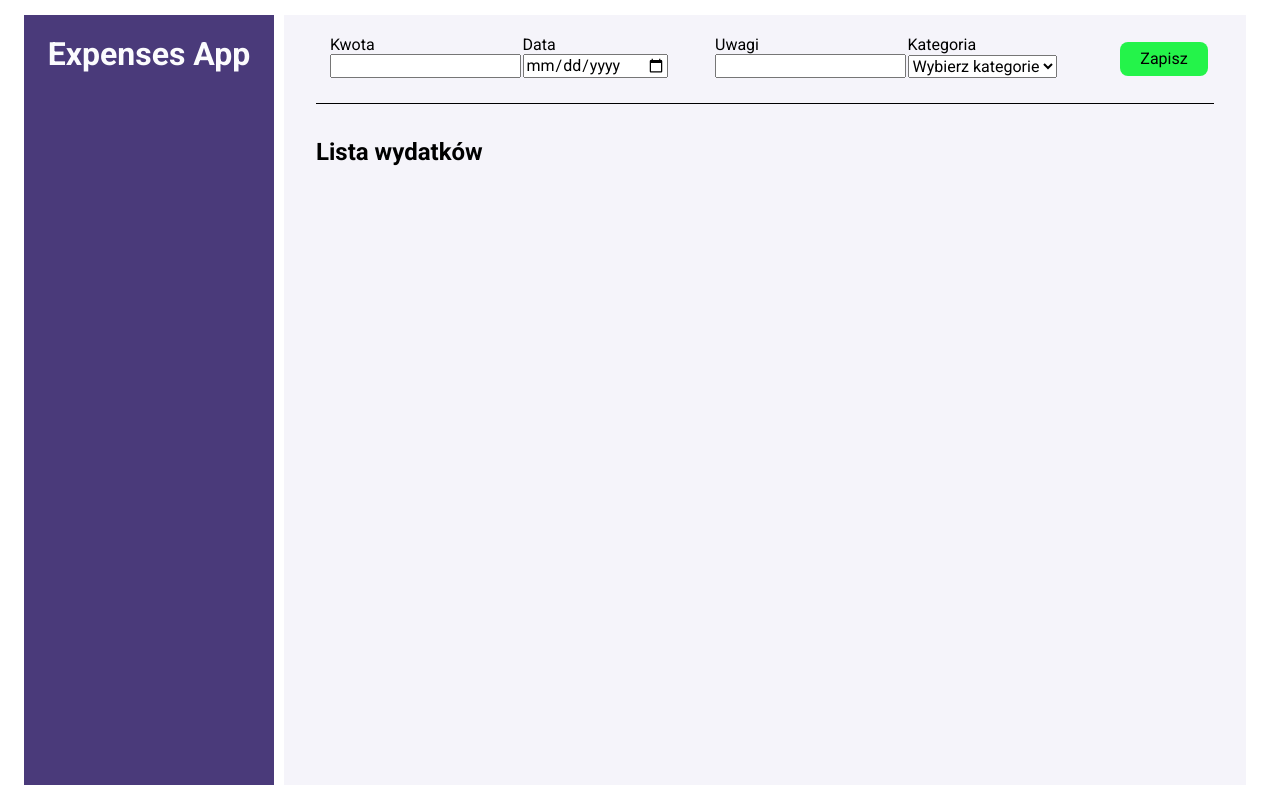
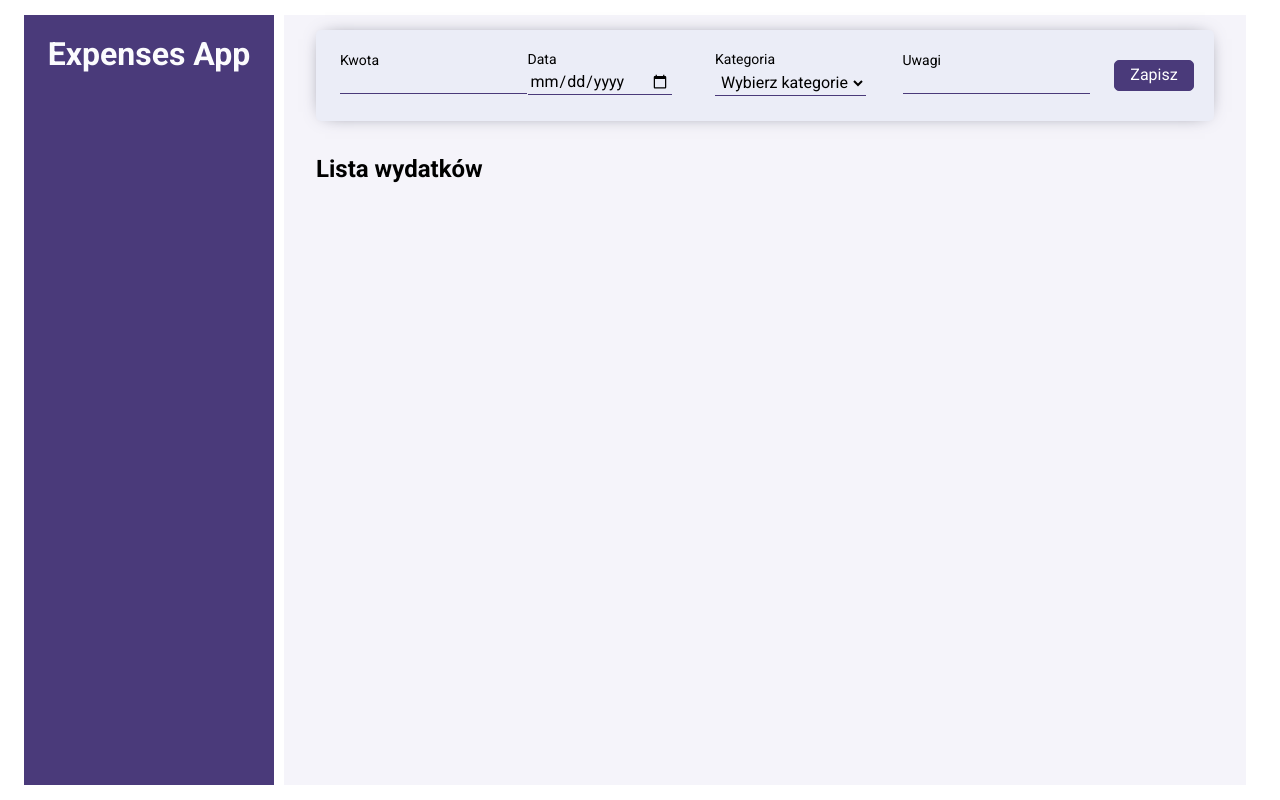
Before and after one commit to JakubM-I/expense-app, a React (Create React App) app: page / in a window 1280 px wide. Built offline with nearby package versions, Linux system fonts and the light colour scheme.

Commit message:
Added main form styling

```diff
--- a/src/EditForm/styled.js
+++ b/src/EditForm/styled.js
@@ -6,9 +6,12 @@ export const StyledEditModal = styled.div`
     left: 50%;
     transform: translateX(-50%);
     transition: left 0.8s ease-in;
-    background: #ebedf7;
+    background: ${({theme}) => theme.colors.formBackround};
     padding: 20px;
     border-radius: 8px;
+    -webkit-box-shadow: 0px 0px 18px -9px rgba(66, 68, 90, 1);
+-moz-box-shadow: 0px 0px 18px -9px rgba(66, 68, 90, 1);
+box-shadow: 0px 0px 18px -9px rgba(66, 68, 90, 1);
 
     /* ${({ isEdit }) => isEdit && css`
         left: 50%;
@@ -34,14 +37,14 @@ export const StyledValueWrapper = styled.div`
     justify-content: center;
     gap: 5px;
     align-items: center;
-    border-bottom: 2px solid #4A3A7A;
+    border-bottom: 2px solid ${({theme}) => theme.colors.mainDarkColor};
     width: fit-content;
     margin-block-end: 15px;
 `
 export const StyledValueInput = styled.input`
     text-align: center;
     border: none;
-    background: #ebedf7;
+    background: ${({theme}) => theme.colors.formBackround};
     font-size: 23px;
     /* margin-block-end: 10px; */
     width: 130px;
@@ -73,16 +76,16 @@ export const StyledWrapper = styled.div`
 
     input{
         padding: 2px;
-        background: #ebedf7;
+        background: ${({theme}) => theme.colors.formBackround};
         border: none;
-        border-bottom: 1px solid #4A3A7A;
+        border-bottom: 1px solid ${({theme}) => theme.colors.mainDarkColor};
     }
 
     select{
         padding: 2px;
-        background: #ebedf7;
+        background: ${({theme}) => theme.colors.formBackround};
         border: none;
-        border-bottom: 1px solid #4A3A7A;
+        border-bottom: 1px solid ${({theme}) => theme.colors.mainDarkColor};
     }
 `
 
@@ -93,7 +96,7 @@ export const StyledNotesWrapper = styled(StyledWrapper)`
         width: 100%;
         padding: 3px;
         border: none;
-        border-bottom: 1px solid #4A3A7A;
+        border-bottom: 1px solid ${({theme}) => theme.colors.mainDarkColor};
     }
 `
 
@@ -105,12 +108,12 @@ export const StyledButtonWrapper = styled.div`
 `
 
 export const StyledButton = styled.button`
-    background: #4A3A7A;
-    border: 1px solid #4A3A7A;
+    background: ${({theme}) => theme.colors.mainDarkColor};
+    border: 1px solid ${({theme}) => theme.colors.mainDarkColor};
     border-radius: 5px;
     padding: 5px 15px;
     color: #fff;
-    transition: all 0.3s ease-in;
+    transition: all 0.4s ease-in;
     cursor: pointer;
 
     &:hover{
@@ -121,5 +124,5 @@ export const StyledButton = styled.button`
 
 export const StyledCancelButton = styled(StyledButton)`
     background: #fff;
-    color: #4A3A7A;
+    color: ${({theme}) => theme.colors.mainDarkColor};
 `
--- a/src/Form/index.js
+++ b/src/Form/index.js
@@ -59,16 +59,6 @@ const Form = ({ addNewExpense }) => {
                     />
                 </StyledFormItem>
                 <StyledFormItem>
-                    <label htmlFor="name" >Uwagi</label>
-                    <input
-                        type="text"
-                        id="name"
-                        ref={inputRef}
-                        value={name}
-                        onChange={({ target }) => setName(target.value)}
-                    />
-                </StyledFormItem>
-                <StyledFormItem>
                     <label htmlFor="category">Kategoria</label>
                     <select
                         id="category"
@@ -80,6 +70,17 @@ const Form = ({ addNewExpense }) => {
                         ))}
                     </select>
                 </StyledFormItem>
+                <StyledFormItem>
+                    <label htmlFor="name" >Uwagi</label>
+                    <input
+                        type="text"
+                        id="name"
+                        ref={inputRef}
+                        value={name}
+                        onChange={({ target }) => setName(target.value)}
+                    />
+                </StyledFormItem>
+
             </StyledFieldset>
             <StyledButton>Zapisz</StyledButton>
         </StyledForm>
--- a/src/Form/styled.js
+++ b/src/Form/styled.js
@@ -5,10 +5,15 @@ export const StyledForm = styled.form`
     margin-inline: auto;
     margin-block-start: 15px;
     margin-block-end: 35px;
-    padding-block-end: 15px;
-    border-bottom: 1px solid #000;
+    padding: 15px 10px;
+    /* border-bottom: 1px solid #000; */
     display: grid;
     grid-template-columns: 1fr 100px;
+    background: ${({theme}) => theme.colors.formBackround};
+    border-radius: 5px;
+    -webkit-box-shadow: 0px 0px 18px -9px rgba(66, 68, 90, 1);
+    -moz-box-shadow: 0px 0px 18px -9px rgba(66, 68, 90, 1);
+    box-shadow: 0px 0px 18px -9px rgba(66, 68, 90, 1);
 `
 export const StyledFieldset = styled.fieldset`
     display: flex;
@@ -22,21 +27,41 @@ export const StyledFormItem = styled.div`
     flex-direction: column;
     align-items: flex-start;
     flex: 0 1 250px;
+
+    label{
+        margin-block-end: 3px;
+        font-size: 14px;
+    }
+
+    input{
+        padding: 2px;
+        background: ${({theme}) => theme.colors.formBackround};
+        border: none;
+        border-bottom: 1px solid ${({theme}) => theme.colors.mainDarkColor};
+    }
+
+    select{
+        padding: 2px;
+        background: ${({theme}) => theme.colors.formBackround};
+        border: none;
+        border-bottom: 1px solid ${({theme}) => theme.colors.mainDarkColor};
+    }
 `
 
 export const StyledButton = styled.button`
-    padding: 8px 20px;
-    border-radius: 8px;
-    border: none;
-    background: #24f34a;
+background: ${({theme}) => theme.colors.mainDarkColor};
+    border: 1px solid ${({theme}) => theme.colors.mainDarkColor};
+    border-radius: 5px;
+    padding: 5px 15px;
+    color: #fff;
+    transition: all 0.4s ease-in;
     align-self: center;
     justify-self: center;
-    /* position: relative;
-    left: 50%;
-    transform: translateX(-50%); */
     cursor: pointer;
 
     &:hover{
-        opacity: 0.8;
+        background: #f7f7f7;
+        color: #4A3A7A;
     }
+
 `
--- a/src/Sidebar/styled.js
+++ b/src/Sidebar/styled.js
@@ -1,7 +1,7 @@
 import styled from 'styled-components';
 
 export const StyledBar = styled.div`
-    background: ${({theme}) => theme.colors.background};
+    background: ${({theme}) => theme.colors.mainDarkColor};
 
     h1{
         color: ${({theme}) => theme.colors.lightFont};
--- a/src/themes/theme.js
+++ b/src/themes/theme.js
@@ -1,7 +1,8 @@
 export const theme = {
     colors: {
-       background: "#4A3A7A",
+       mainDarkColor: "#4A3A7A",
        mainBackground: "#f5f4fa",
        lightFont: "#FBFBFD",
+       formBackround: "#ebedf7",
     },
 };
```
Also changed, not shown: src/Expenses/index.js (+5 -9 lines).
